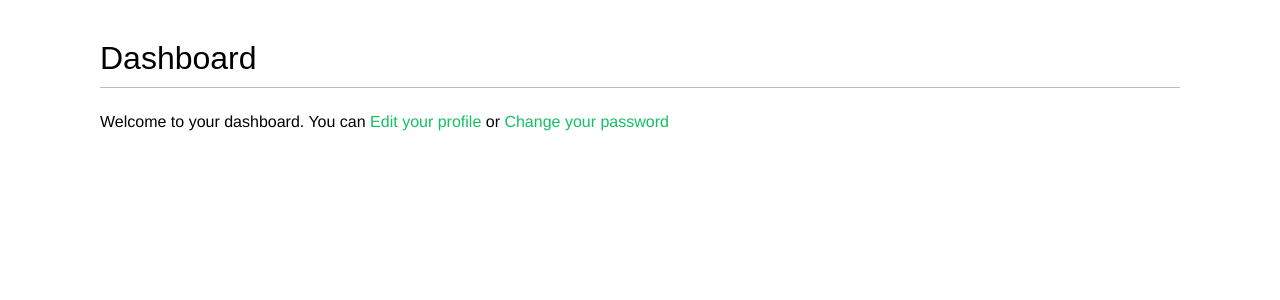
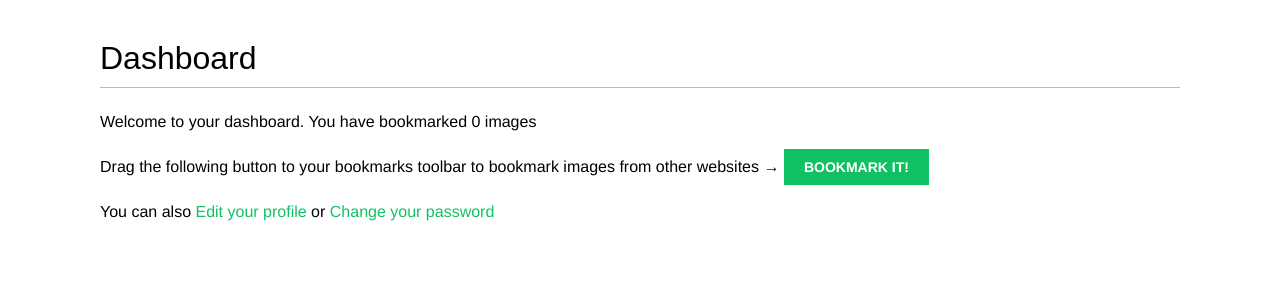
Before and after one commit to Dmitriy-Poplinski/django_sociality, a Django app: page /account/dashboard/ in a window 1280 px wide. Shown: the part 64-364 px from the top of the page. Run offline with Django 5.2, Linux system fonts and the light colour scheme; the visitor is signed in with stand-in values (Sample User, id 1); data that the repository does not hold is empty; parts of the project's set-up code (start-up, migrations or seed data) failed here and were passed over; some web fonts are replaced.

Commit message:
feat: added bookmarklet functionality to dashboard

```diff
--- a/socilaity/account/templates/account/dashboard.html
+++ b/socilaity/account/templates/account/dashboard.html
@@ -4,8 +4,18 @@
 
 {% block content %}
   <h1>Dashboard</h1>
-  <p>Welcome to your dashboard. You can
-    <a href="{% url "edit" %}">Edit your profile</a> or
+  {% with total_images_created=request.user.images_created.count %}
+    <p>
+      Welcome to your dashboard.
+      You have bookmarked {{ total_images_created }} image{{ total_images_created|pluralize }}
+    </p>
+  {% endwith %}
+  <p>
+    Drag the following button to your bookmarks toolbar to bookmark images from other websites →
+    <a href="javascript:{% include "bookmarklet_launcher.js" %}" class="button">Bookmark it!</a>
+  </p>
+  <p>
+    You can also <a href="{% url "edit" %}">Edit your profile</a> or
     <a href="{% url "password_change" %}">Change your password</a>
   </p>
 {% endblock %}
```
